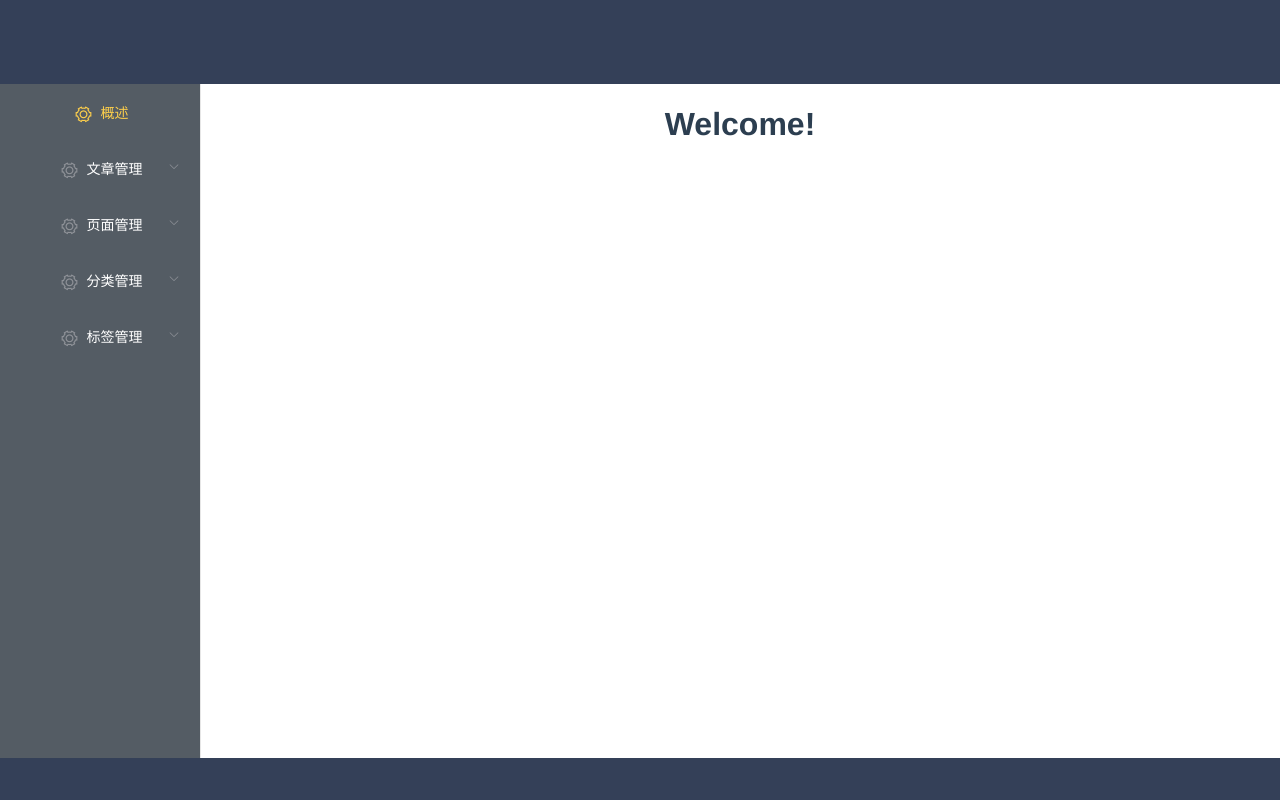
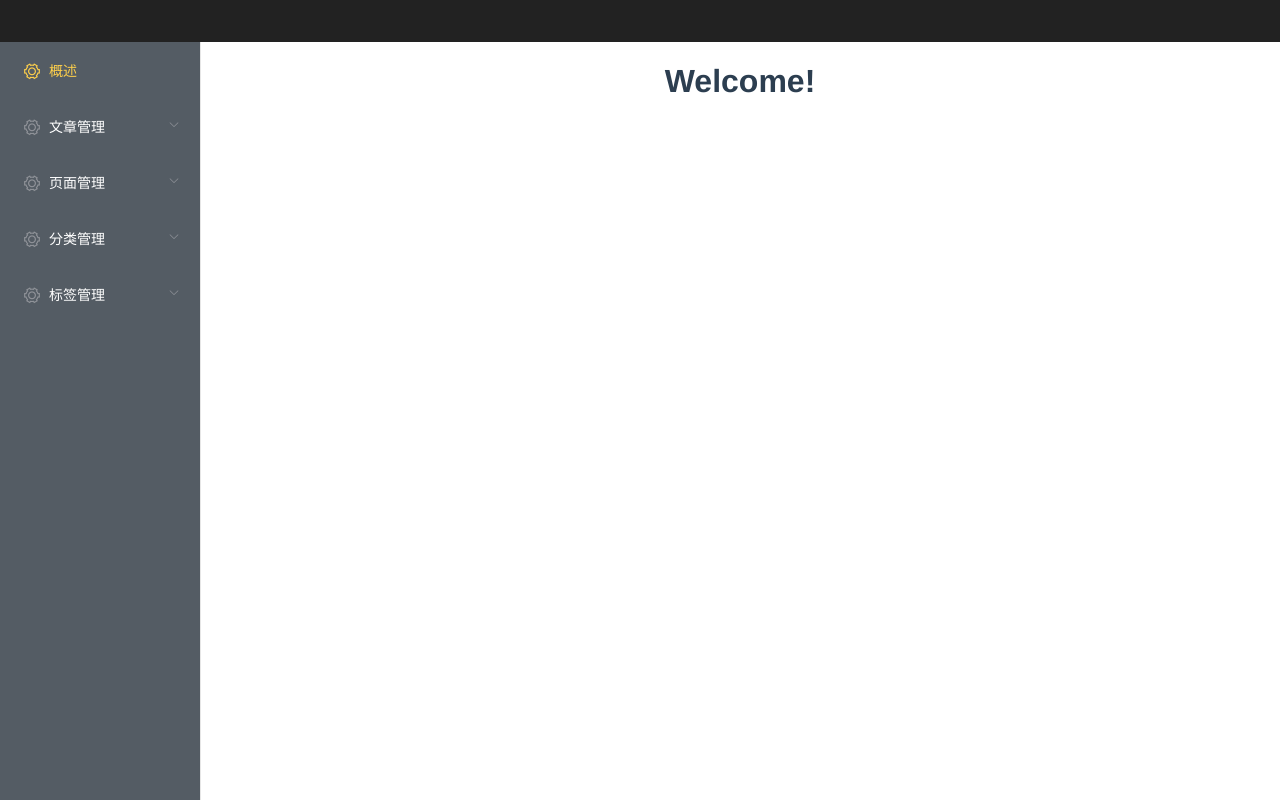
Before and after one commit to Flying-Snail/blog-admin, a Vue app: page / in a window 1280 px wide. Built offline with nearby package versions, Linux system fonts and the light colour scheme.

Commit message:
更改页面结构

```diff
--- a/src/App.vue
+++ b/src/App.vue
@@ -2,21 +2,18 @@
   <div id="app">
     <Header></Header>
     <Container></Container>
-    <Footer></Footer>
   </div>
 </template>
 
 <script>
 import Header from './components/Header'
 import Container from './components/Container'
-import Footer from './components/Footer'
 
 export default {
   name: 'app',
   components: {
     Header,
     Container,
-    Footer
   },
   created () {
     document.title = '我的个人博客'
--- a/src/components/Footer.vue
+++ /dev/null
@@ -1,9 +0,0 @@
-<template>
-  <div class="footer"></div>
-</template>
-<style lang="stylus" scoped>
-.footer
-  width 100%
-  height 50px
-  background-color #344058
-</style>
--- a/src/components/Header.vue
+++ b/src/components/Header.vue
@@ -5,6 +5,6 @@
 <style lang="stylus" scoped>
 .header
   width 100%
-  height 100px
-  background-color #344058
+  height 44px
+  background-color #222222
 </style>
--- a/src/components/Slider.vue
+++ b/src/components/Slider.vue
@@ -50,13 +50,12 @@ export default {
       console.log(key, keyPath);
     },
     handleSelect(index, indexPath) {
-      console.log(index, indexPath)
       switch (indexPath[0]) {
         case '1':
           this.$router.push('introduce')
           break
         case '2':
-          this.$router.push('posts')
+          index === '2-1' ? this.$router.push('posts') : this.$router.push('creatPost')
           break
         case '3':
           this.$router.push('pages')
@@ -73,6 +72,7 @@ export default {
   flex-shrink 0
   width 200px
   height 100%
+  text-align left
   .el-menu-vertical-demo
     width 100%
     height 100%
```
